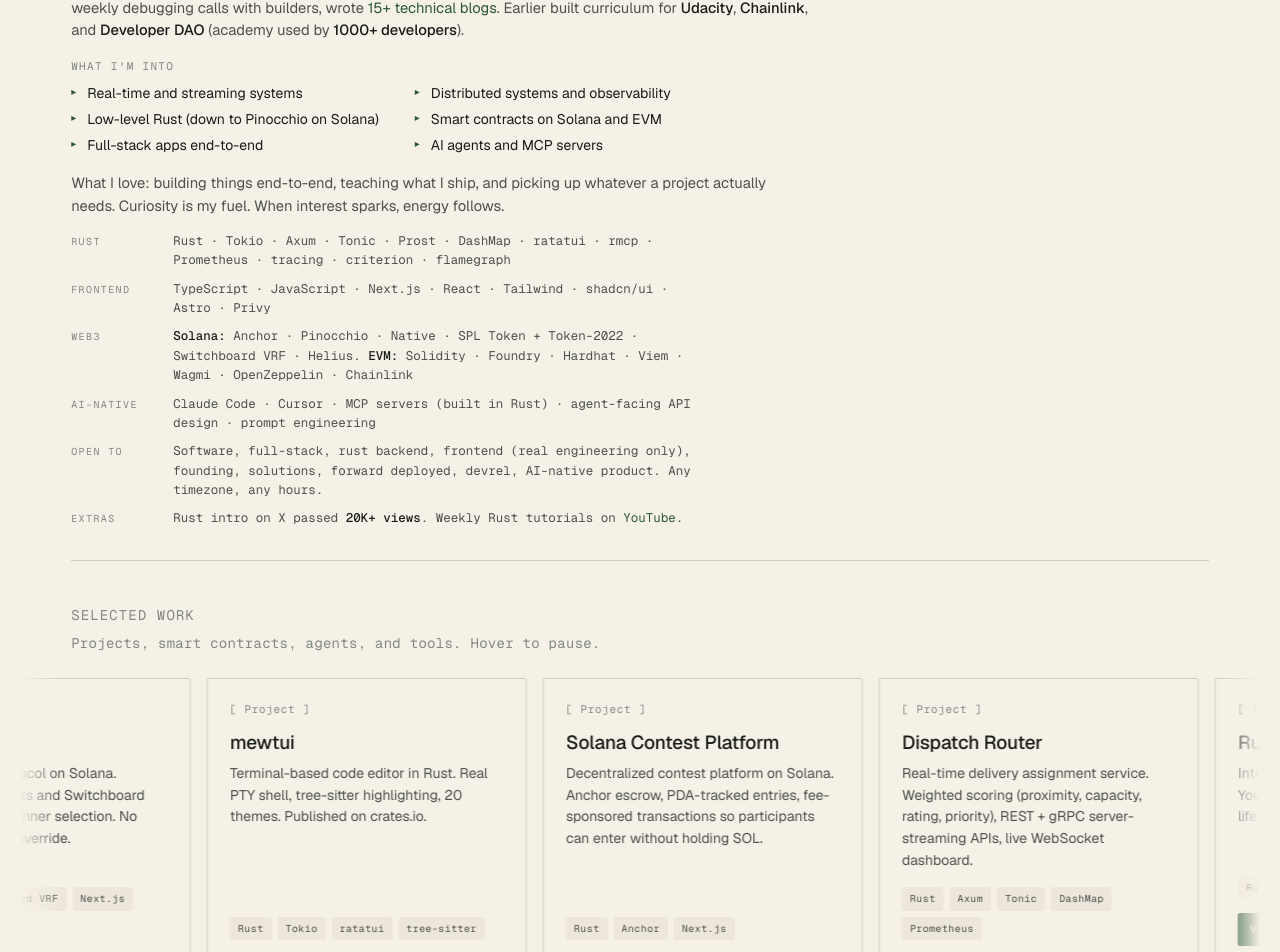
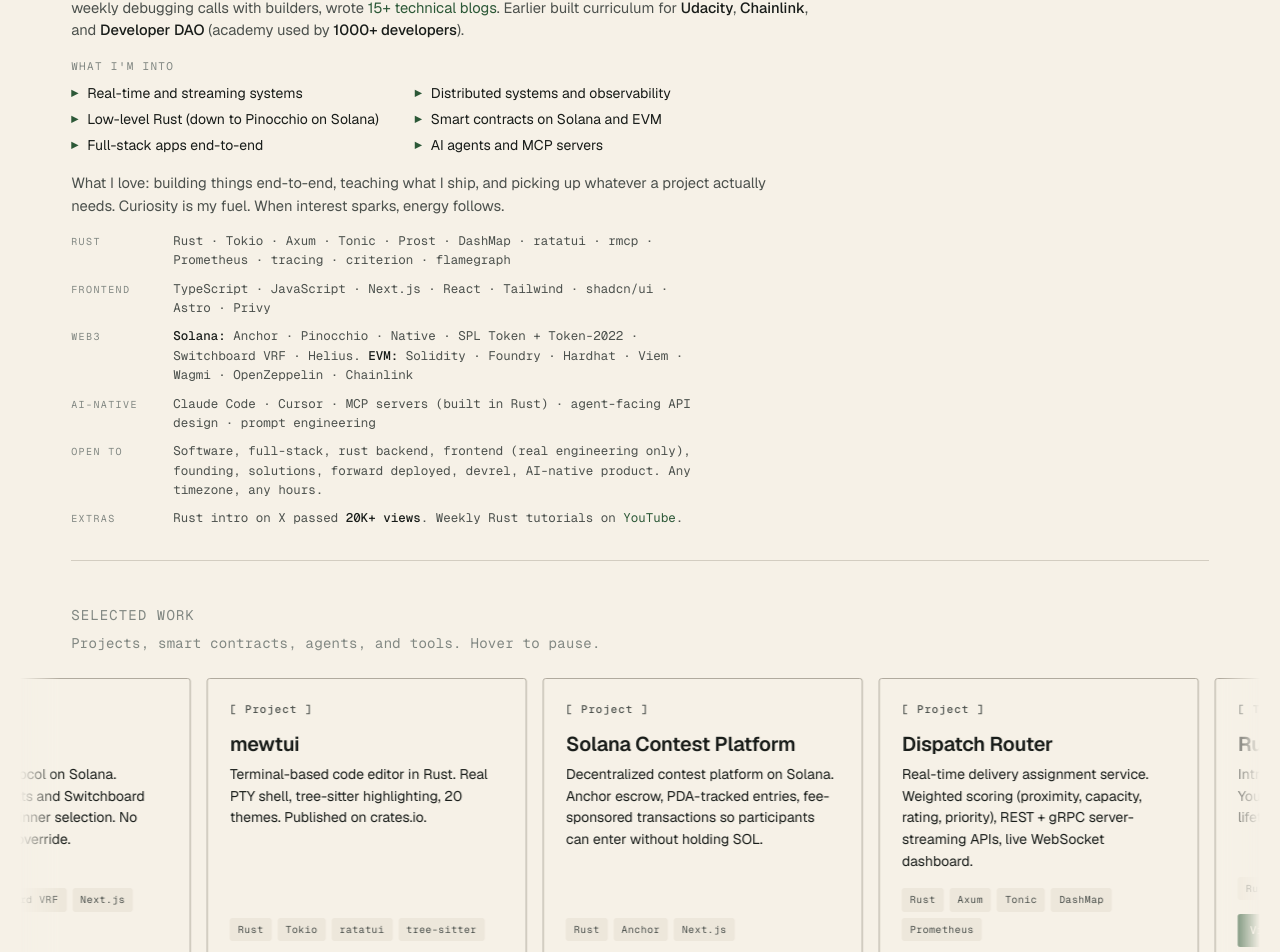
Before and after one commit to meowyx/meowy-blog, a Next.js app: page /about in a window 1280 px wide. Shown: the part 393-1345 px from the top of the page. Built offline with nearby package versions, Linux system fonts and the light colour scheme.

Commit message:
a new aboit design

```diff
--- a/app/about/about.css
+++ b/app/about/about.css
@@ -17,7 +17,7 @@
   font-size: clamp(24px, 3.1vw, 40px);
   line-height: 1.1;
   letter-spacing: -0.02em;
-  font-weight: 500;
+  font-weight: 600;
   margin: 0 0 16px;
   max-width: 36ch;
   text-wrap: balance;
@@ -68,9 +68,10 @@
   content: "▸";
   position: absolute;
   left: 0;
-  top: 1px;
+  top: 0;
   color: var(--accent);
-  font-size: 10px;
+  font-size: 13px;
+  font-weight: 600;
 }
 @media (max-width: 600px) {
   .about-head .into-list { grid-template-columns: 1fr; }
@@ -273,31 +274,33 @@
   display: flex;
   flex-direction: column;
   padding: 22px 22px 18px;
-  border: 1px solid var(--rule);
+  border: 1.5px solid oklch(0.74 0.018 85);
   background: var(--paper);
   min-height: 280px;
-  border-radius: 2px;
+  border-radius: 3px;
+  box-shadow: 0 1px 0 oklch(0.5 0.05 150 / 0.05);
   transition:
     transform .2s cubic-bezier(.2,.7,.2,1),
     border-color .2s,
     box-shadow .2s;
 }
 .work-card:hover {
-  border-color: var(--accent-soft);
-  transform: translateY(-2px);
-  box-shadow: 0 6px 16px oklch(0.5 0.05 150 / 0.07);
+  border-color: var(--accent);
+  transform: translateY(-3px);
+  box-shadow: 0 8px 20px oklch(0.5 0.05 150 / 0.1);
 }
 .work-card-kind {
   font-family: var(--mono);
   font-size: 11px;
-  letter-spacing: 0.06em;
-  color: var(--ink-3);
+  letter-spacing: 0.08em;
+  color: var(--ink-2);
+  font-weight: 500;
   margin-bottom: 14px;
 }
 .work-card-title {
-  font-size: 19px;
-  font-weight: 500;
-  letter-spacing: -0.01em;
+  font-size: 20px;
+  font-weight: 600;
+  letter-spacing: -0.012em;
   color: var(--ink);
   margin: 0 0 8px;
   line-height: 1.2;
@@ -305,7 +308,7 @@
 .work-card-desc {
   font-size: 14px;
   line-height: 1.55;
-  color: var(--ink-2);
+  color: var(--ink);
   margin: 0 0 16px;
   flex: 1 1 auto;
 }
@@ -335,9 +338,10 @@
   font-size: 11px;
   letter-spacing: 0.04em;
   padding: 7px 11px;
-  border: 1px solid var(--rule);
+  border: 1px solid oklch(0.74 0.018 85);
   border-radius: 2px;
-  color: var(--ink-2);
+  color: var(--ink);
+  font-weight: 500;
   transition: background .15s, color .15s, border-color .15s;
   white-space: nowrap;
 }
```
